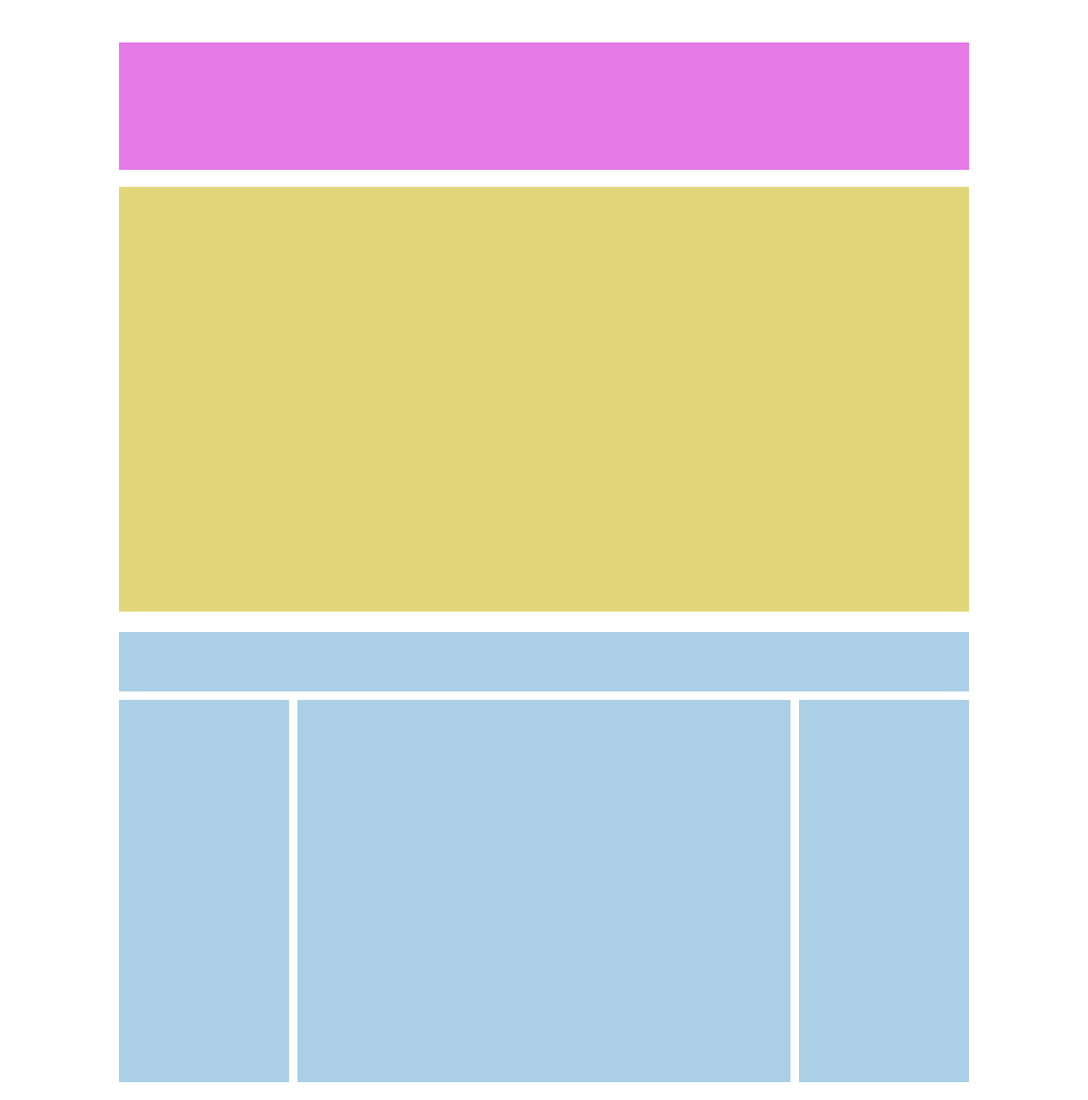
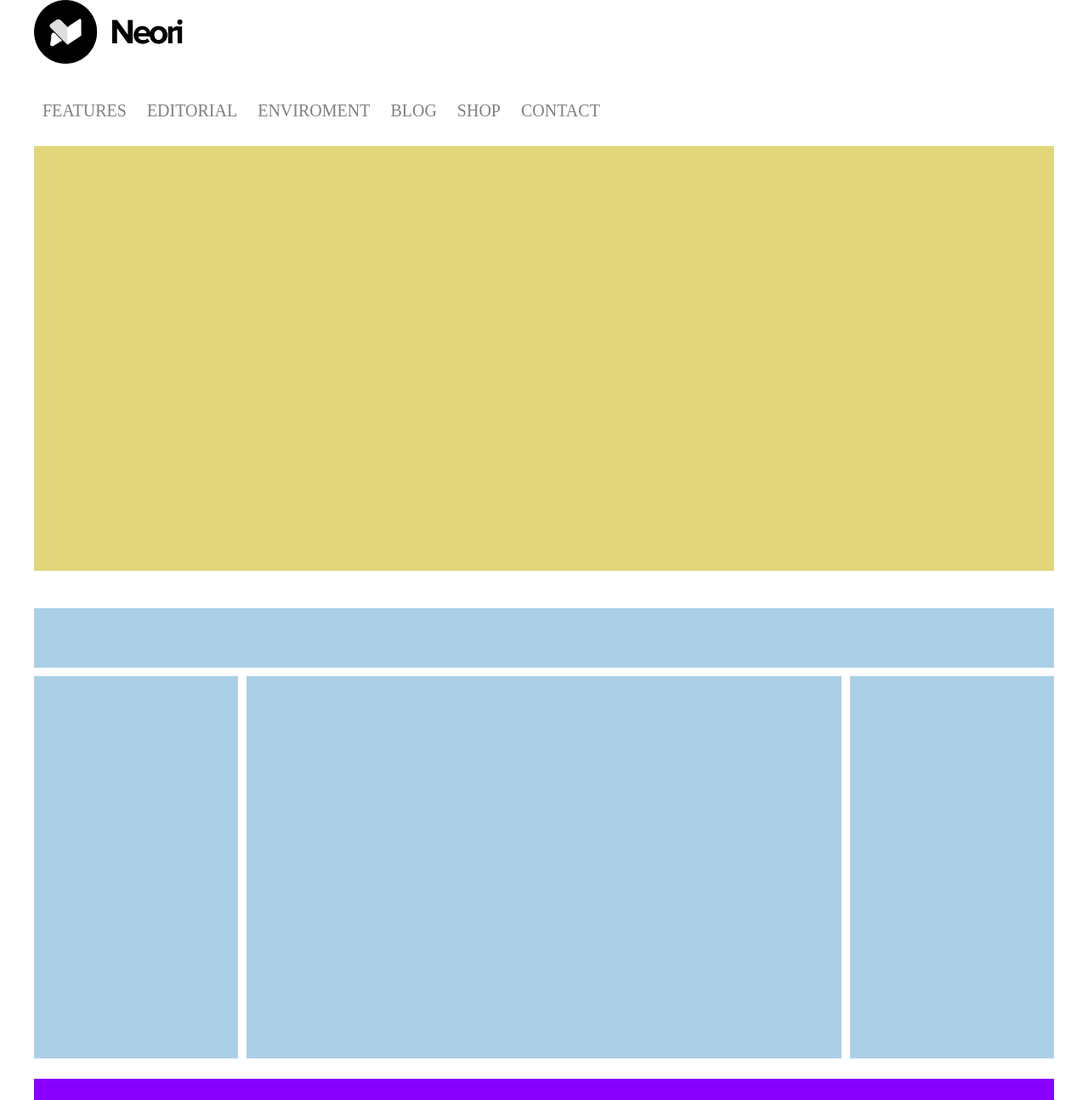
Before and after one commit to DavideLuporini/htmlcss-wp, a plain HTML site: page index.html in a window 1280 px wide. Shown: the top 1295 px of the page at 85% size. Drawn offline with Linux system fonts and the light colour scheme; files that its build step writes are made by us from their sources.

Commit message:
added Header

```diff
--- a/css/style.css
+++ b/css/style.css
@@ -5,9 +5,8 @@
     box-sizing: border-box;
 }
 body{
-    width: 1000px;
+    width: 1200px;
     margin: 0 auto;
-    margin-top: 50px;
     margin-bottom: 50px;
 }
 
@@ -19,7 +18,7 @@ body{
 
 /* structure */
 .container{
-    width: 1000px;
+    width: 1200px;
     display: inline-block;
     margin-top: 20px;
     margin-bottom: 20px;
@@ -30,8 +29,6 @@ body{
 
 .page-header{
     width: 100%;
-    height: 150px;
-    background-color:#e579e6;
 }
 
 .spotlight{
@@ -48,13 +45,13 @@ body{
 }
 .sidebar{
     height: 450px;
-    width: calc(1000px / 5);
+    width: calc(1200px / 5);
     background-color: #abcfe7;
     float: left;
 }
 
 #middle-block{
-    width: calc(1000px / 5 * 3 - 20px);
+    width: calc(1200px / 5 * 3 - 20px);
     height: 450px;
     background-color: #abcfe7;
     float: left;
@@ -67,3 +64,24 @@ footer{
     height: 50px;
     width: 100%;
 }
+
+/* Logos */
+
+#logo-neori{
+    height: 75px;
+    width: 175px;
+    margin-right: auto;
+}
+
+li,a{
+    display: inline-block;
+    list-style: none;
+    text-decoration: none;
+    color: grey;
+    font-size: 20px;
+    margin: 5px;
+}
+
+ul{
+    margin-top: 30px;
+}
--- a/index.html
+++ b/index.html
@@ -5,16 +5,26 @@
     <meta http-equiv="X-UA-Compatible" content="IE=edge">
     <meta name="viewport" content="width=device-width, initial-scale=1.0">
     <title>Wordpress Reboot</title>
-    <link rel="stylesheet" href="./style/style.css">
+    <link rel="stylesheet" href="./css/style.css">
 </head>
 <body>
-    <header class="page-header"></header>
+    <header class="page-header clearfix">
+        <img src="img/logo.png" alt="neori logo" id="logo-neori">
+        <ul>
+            <li><a href="#">FEATURES</a></li>
+            <li><a href="#">EDITORIAL</a></li>
+            <li><a href="#">ENVIROMENT</a></li>
+            <li><a href="#">BLOG</a></li>
+            <li><a href="#">SHOP</a></li>
+            <li><a href="#">CONTACT</a></li>
+        </ul>
+    </header>
     <main>
-        <div class="container">
+        <div class="container ">
              <div class="spotlight"></div>
         </div>
 
-        <div class="container clearfix">
+        <div class="container ">
             <header class="header-box"></header>
             <div class="sidebar" id="sidebar-left"></div>
             <div id="middle-block"></div>
```
